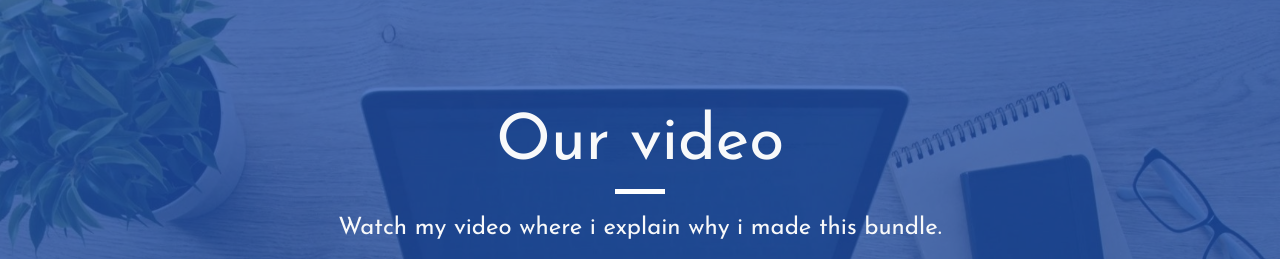
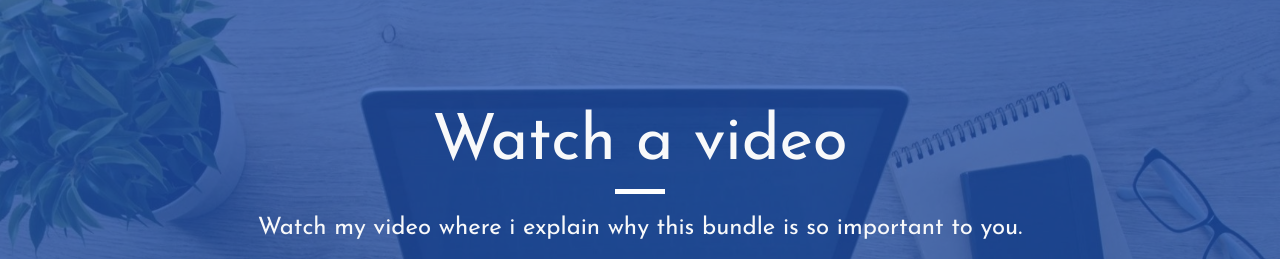
Before and after one commit to nciganovic/LandingPage, a plain HTML site: page index.html in a window 1280 px wide. Shown: the part 2863-3122 px from the top of the page. Drawn offline with nearby package versions, Linux system fonts and the light colour scheme; grey boxes are pictures that could not be loaded.

Commit message:
text change in video section

```diff
--- a/index.html
+++ b/index.html
@@ -304,11 +304,11 @@
         <div class="container">
           <div class="row d-flex justify-content-center">
             <div class="col-12">
-              <h2 class="text-center text-light mt-10 font-40">Our video</h2>
+              <h2 class="text-center text-light mt-10 font-40">Watch a video</h2>
             </div>
             <div style="width: 50px; height: 5px; background-color: white;"></div>
             <div class="col-12">
-              <p class="text-center text-light mt-3  font-15">Watch my video where i explain why i made this bundle.</p>
+              <p class="text-center text-light mt-3  font-15">Watch my video where i explain why this bundle is so important to you.</p>
             </div>
             <div id="video-holder" class="col-8 mb-5">
               <div class="col-12 m-auto iframe-container">
```
